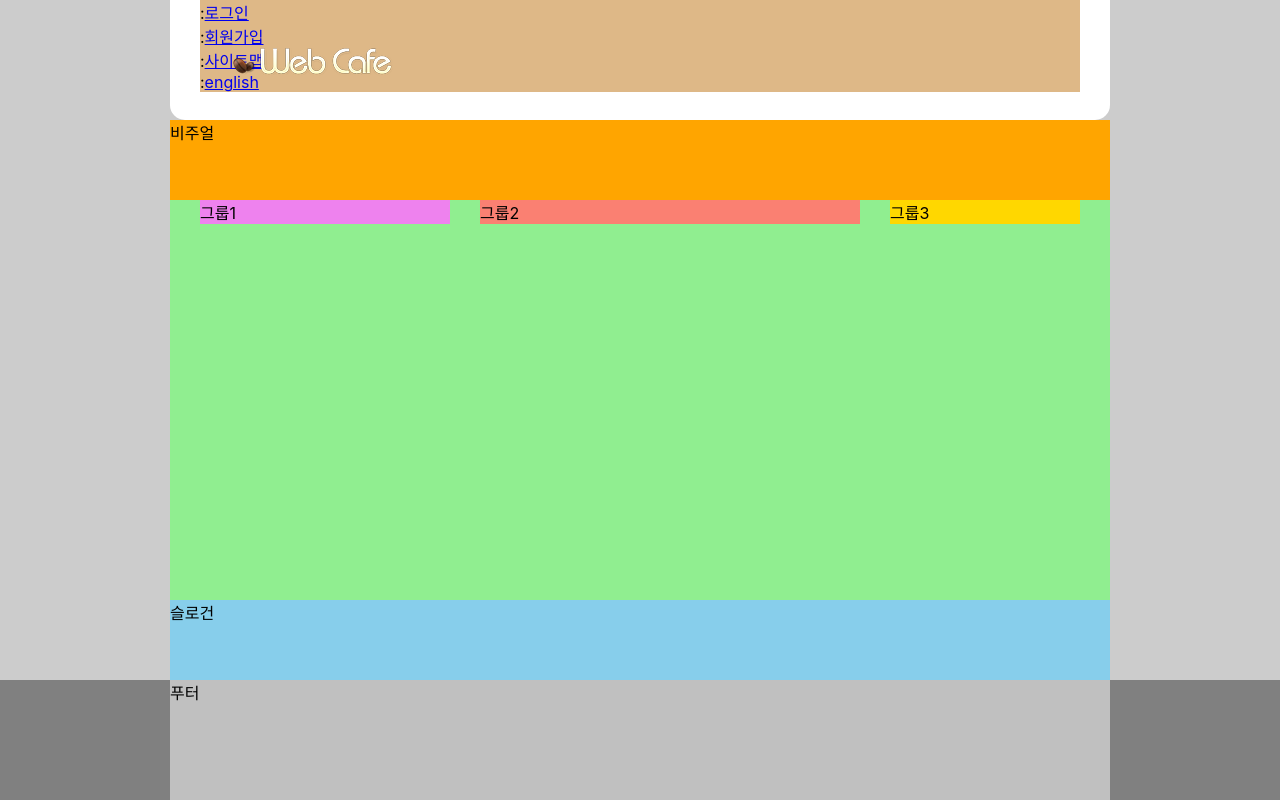
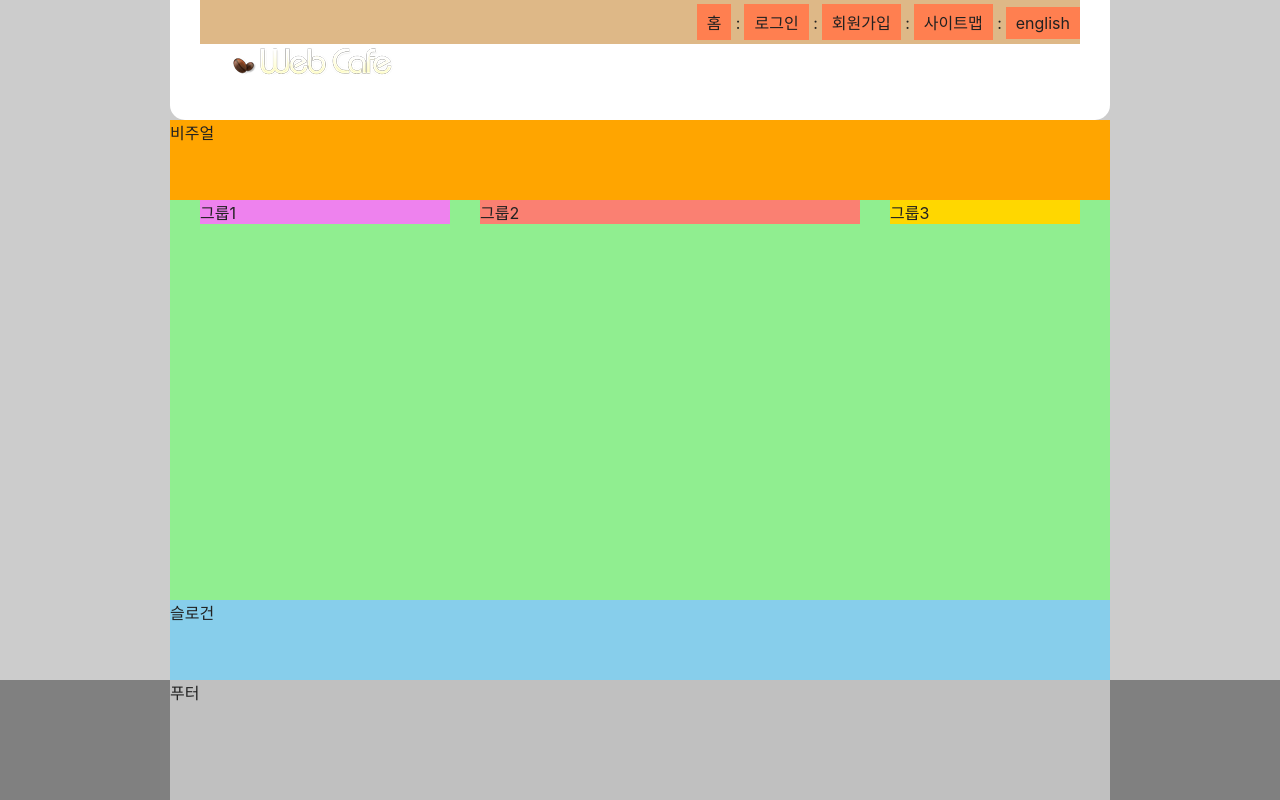
Before and after one commit to kkujoni/html5, a plain HTML site: page index.html in a window 1280 px wide. Drawn offline with Linux system fonts and the light colour scheme; a web font is replaced by a local one.

Commit message:
텍스트 링크 모음일부

```diff
--- a/index.html
+++ b/index.html
@@ -17,6 +17,7 @@
       </a>
     </h1>
     <ul class="member">
+      <li><a href="/">홈</a></li>
       <li><span class="divider" aria-hidden="true">:</span><a href="/">로그인</a></li>
       <li><span class="divider" aria-hidden="true">:</span><a href="/">회원가입</a></li>
       <li><span class="divider" aria-hidden="true">:</span><a href="/">사이트맵</a></li>
--- a/styles/style.css
+++ b/styles/style.css
@@ -6,14 +6,20 @@
   box-sizing: border-box;
 }
 
+/* 링크 스타일 */
+a{
+  color: inherit;
+  text-decoration: none;
+}
 /* 본문 스타일 */
 
 body{
+  color: #212121;
   background: #ccc;
   font-family: "Pretendard Variable", Pretendard, -apple-system, BlinkMacSystemFont, system-ui, Roboto, "Helvetica Neue", "Segoe UI", "Apple SD Gothic Neo", "Noto Sans KR", "Malgun Gothic", "Apple Color Emoji", "Segoe UI Emoji", "Segoe UI Symbol", sans-serif;
   font-weight: 400;
 }
-/* select grouping */
+/* 레이아웃 */
 .header,.visual,.main,.slogan,.footer-inner{
   width: 940px;
   margin: 0 auto;
@@ -37,6 +43,23 @@ body{
 /* 텍스트 링크 모음 */
 .member{
   background-color: burlywood;
+  text-align: right;
+  padding: 4px 0;
+
+}
+.member li{
+  /* background-color: pink; */
+  display: inline-block;
+}
+
+.member a{
+background-color: coral;
+padding: 6px 10px;
+display: inherit;
+}
+
+.divider{
+  margin-right: 4px;
 }
 
 
```
